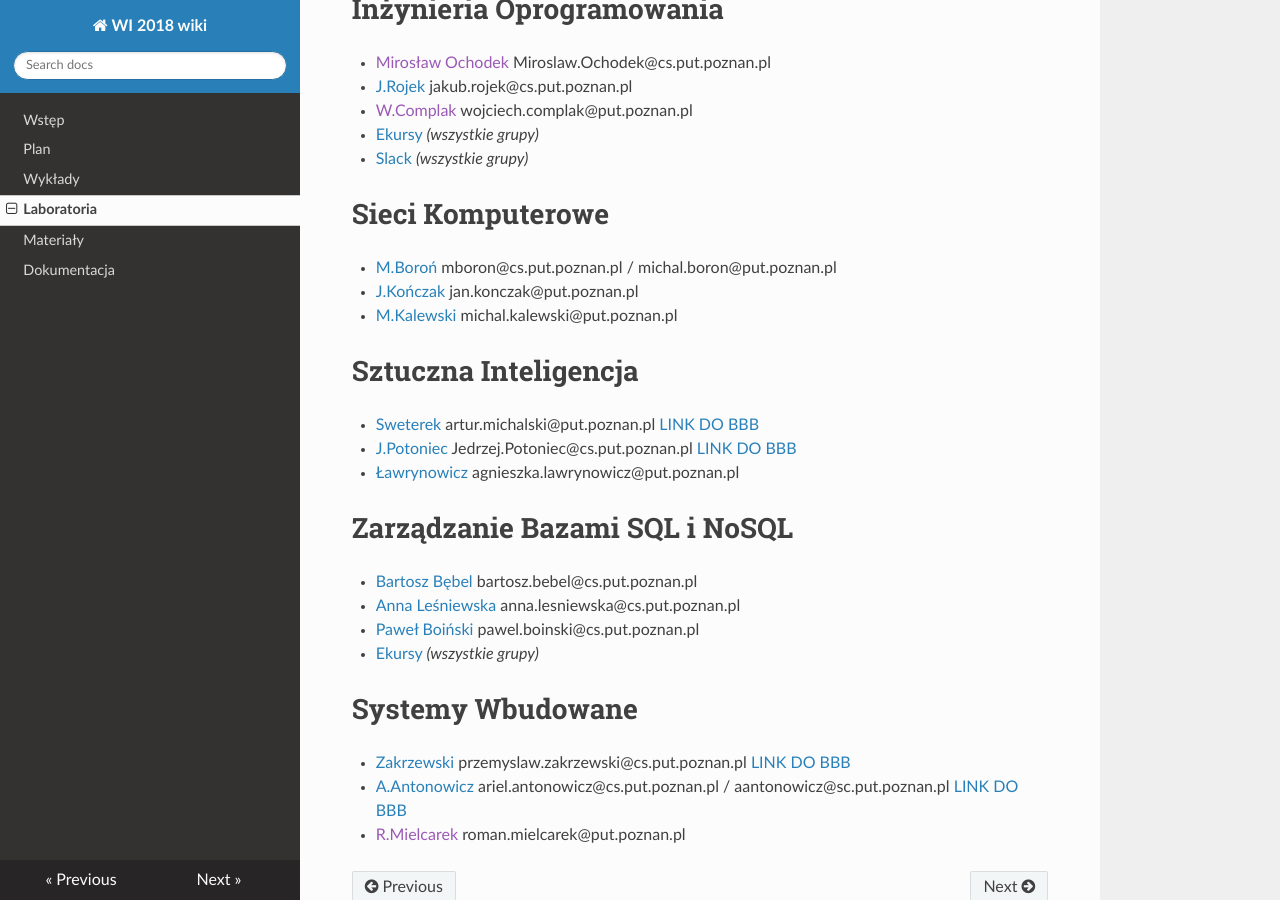
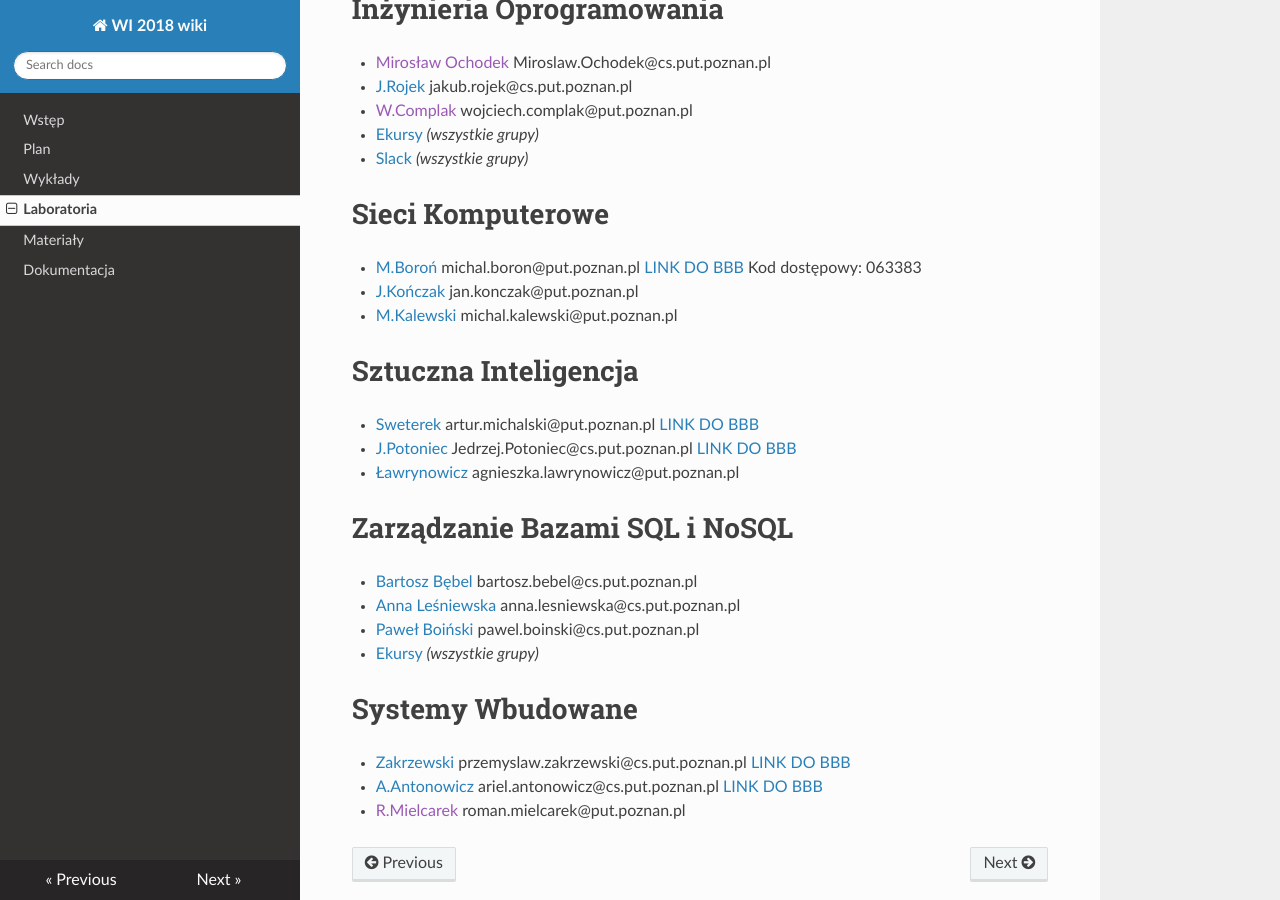
Before and after one commit to PUT-WI-18/wi18-wiki-sem5, an MkDocs documentation site: the page built from docs/laboratoria.md, in a window 1280 px wide and 900 px high, scrolled down 548 px. Built offline with MkDocs 1.6.1, drawn with Linux system fonts in a browser that asks for light colours; nearby versions of some CDN libraries.

Commit message:
Update laboratoria.md

```diff
--- a/docs/laboratoria.md
+++ b/docs/laboratoria.md
@@ -20,7 +20,8 @@
 - [Slack]( https://app.slack.com/client/T01C6UG431P/C01BUG27F6F )  *(wszystkie grupy)*
 
 # Sieci Komputerowe
-- [M.Boroń](http://www.cs.put.poznan.pl/mboron/sk2.html) mboron@cs.put.poznan.pl / michal.boron@put.poznan.pl
+- [M.Boroń](http://www.cs.put.poznan.pl/mboron/sk2.html) michal.boron@put.poznan.pl
+[LINK DO BBB](https://emeeting.put.poznan.pl/eMeeting/mic-pqf-skz ) Kod dostępowy: 063383
 - [J.Kończak](http://www.cs.put.poznan.pl/jkonczak/sk2)  jan.konczak@put.poznan.pl
 - [M.Kalewski](http://www.cs.put.poznan.pl/mkalewski/documents/sk.php)  michal.kalewski@put.poznan.pl
 
@@ -42,6 +43,6 @@
 # Systemy Wbudowane
 - [Zakrzewski](http://www.cs.put.poznan.pl/pzakrzewski/sw.html) przemyslaw.zakrzewski@cs.put.poznan.pl
     [LINK DO BBB](https://emeeting.put.poznan.pl/eMeeting/prz-uvy-8ph)
-- [A.Antonowicz](http://www.cs.put.poznan.pl/aantonowicz/sw.html) ariel.antonowicz@cs.put.poznan.pl / aantonowicz@sc.put.poznan.pl
+- [A.Antonowicz](http://www.cs.put.poznan.pl/aantonowicz/sw.html) ariel.antonowicz@cs.put.poznan.pl
     [LINK DO BBB](https://emeeting.put.poznan.pl/eMeeting/ari-dtv-jav)
 - [R.Mielcarek]() roman.mielcarek@put.poznan.pl
```
